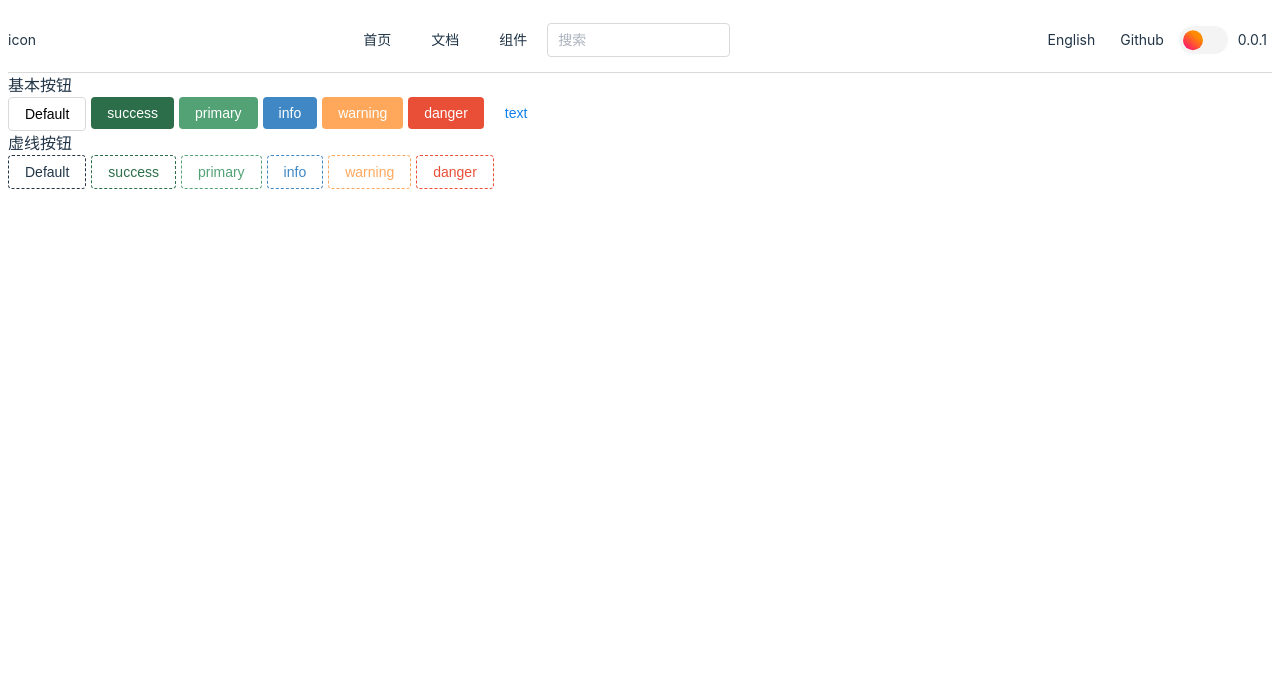
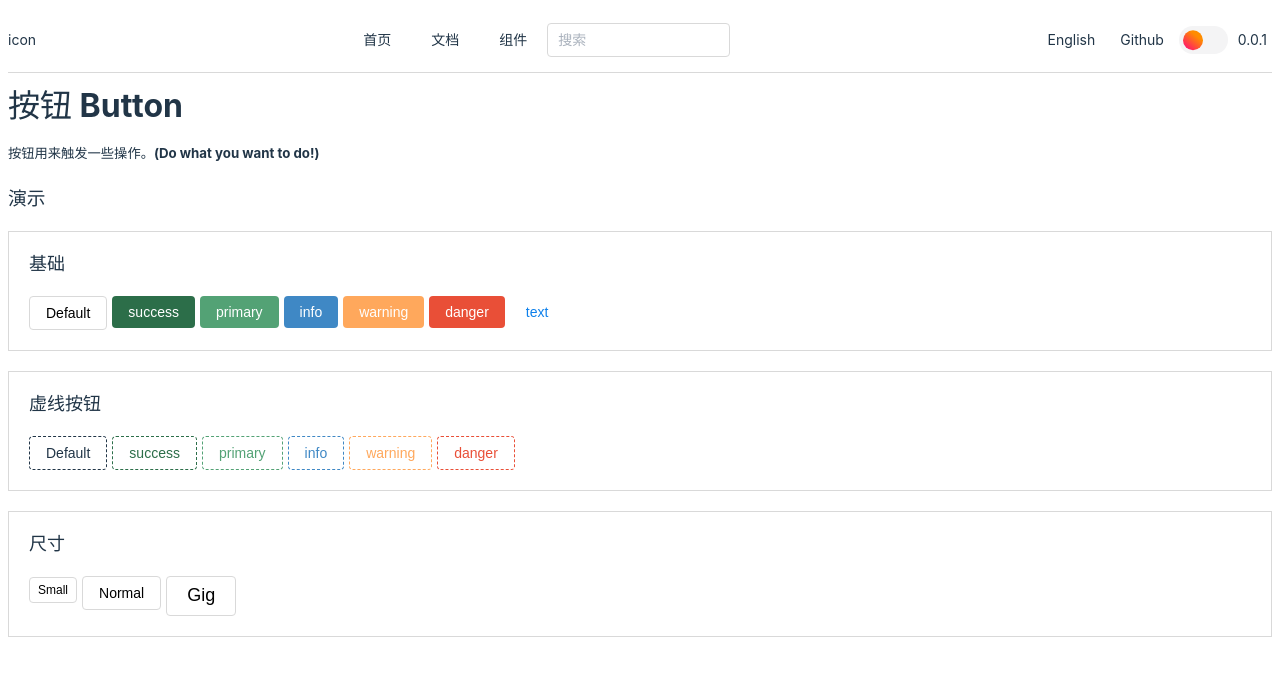
Before and after one commit to Caller-UI/caller-ui, a Vue app: page /component/button in a window 1280 px wide. Shown: the top 676 px of the page. Built offline with nearby package versions, Linux system fonts and the light colour scheme.

Commit message:
[新增功能](button按钮): 新增尺寸样式

```diff
--- a/src/packages/button/Button.less
+++ b/src/packages/button/Button.less
@@ -1,5 +1,6 @@
 @import url('../style/const.less');
 @fontSize: 14px;
+@btnHeight: 32px;
 
 .c-button {
   display: inline-flex;
@@ -82,7 +83,24 @@
     background: none;
     color: @textColor;
   }
-
+  &-size-large {
+    height: @btnHeight * 1.25;
+    font-size: 16px;
+    font-size: @fontSizeLarge;
+    padding: 0 20px;
+  }
+  &-size-large {
+    height: @btnHeight * 1.25;
+    font-size: 16px;
+    font-size: @fontSizeLarge;
+    padding: 0 20px;
+  }
+  &-size-small {
+    height: (@btnHeight / 1.25);
+    font-size: 12px;
+    font-size: @fontSizeSmall;
+    padding: 0 8px;
+  }
   /* 虚线 */
   .btnDash(@color) {
     color: @color;
--- a/src/packages/button/demo/button.vue
+++ b/src/packages/button/demo/button.vue
@@ -1,11 +1,18 @@
 <script setup lang="ts">
 import Hovbutton from './hovDemo.vue'
 import Dashedbutton from './dashedDemo.vue'
+import SizeDemo from './sizeDemo.vue'
 </script>
 <template>
   <div>
-    <Hovbutton />
-    <Dashedbutton />
+    <h1>按钮 Button</h1>
+    <h5>按钮用来触发一些操作。(Do what you want to do!)</h5>
+    <div>
+      <h3>演示</h3>
+      <Hovbutton />
+      <Dashedbutton />
+      <SizeDemo />
+    </div>
   </div>
 </template>
 <style lang="less" scoped></style>
--- a/src/packages/button/demo/dashedDemo.vue
+++ b/src/packages/button/demo/dashedDemo.vue
@@ -1,8 +1,8 @@
 <script setup lang="ts"></script>
 <template>
-  <div>
-    <div>虚线按钮</div>
-    <div class="box">
+  <div class="box">
+    <div class="title">虚线按钮</div>
+    <div class="fx">
       <c-button dashed>Default</c-button>
       <c-button type="success" dashed>success</c-button>
       <c-button type="primary" dashed>primary</c-button>
@@ -13,7 +13,5 @@
   </div>
 </template>
 <style lang="less" scoped>
-.box {
-  display: flex;
-}
+@import '@/packages/style/commom.less';
 </style>
--- a/src/packages/button/demo/hovDemo.vue
+++ b/src/packages/button/demo/hovDemo.vue
@@ -1,8 +1,8 @@
 <script setup lang="ts"></script>
 <template>
-  <div>
-    <div>基本按钮</div>
-    <div class="box">
+  <div class="box">
+    <div class="title">基础</div>
+    <div class="fx">
       <c-button>Default</c-button>
       <c-button type="success">success</c-button>
       <c-button type="primary">primary</c-button>
@@ -14,7 +14,5 @@
   </div>
 </template>
 <style lang="less" scoped>
-.box {
-  display: flex;
-}
+@import '@/packages/style/commom.less';
 </style>
--- /dev/null
+++ b/src/packages/button/demo/sizeDemo.vue
@@ -0,0 +1,14 @@
+<script setup lang="ts"></script>
+<template>
+  <div class="box">
+    <div class="title">尺寸</div>
+    <div class="fx">
+      <c-button size="small">Small</c-button>
+      <c-button>Normal</c-button>
+      <c-button size="large">Gig</c-button>
+    </div>
+  </div>
+</template>
+<style lang="less" scoped>
+@import '@/packages/style/commom.less';
+</style>
--- a/src/packages/button/index.vue
+++ b/src/packages/button/index.vue
@@ -4,6 +4,10 @@ import { Types, Name, Sizes } from './const'
 import './Button.less'
 const props = defineProps({
   type: {
+    type: String,
+    default: ''
+  },
+  size: {
     type: String,
     default: ''
   },
@@ -21,6 +25,7 @@ const cClass = computed(() => {
   return [
     Name,
     Types.includes(props.type) ? `c-button-${props.type}` : 'c-button-default',
+    Sizes.includes(props.size) ? ` ${Name}-size-${props.size}` : '',
     props.round ? 'c-button-round' : '',
     props.dashed ? 'c-button-dashed' : ''
   ]
--- /dev/null
+++ b/src/packages/style/commom.less
@@ -0,0 +1,12 @@
+.box {
+  border: 1px solid var(--borderColor);
+  padding: 20px;
+  margin-top: 20px;
+}
+.title {
+  font-size: 18px;
+  margin-bottom: 20px;
+}
+.fx {
+  display: flex;
+}
--- a/src/packages/style/const.less
+++ b/src/packages/style/const.less
@@ -6,3 +6,7 @@
 @textColor: #0e80eb;
 @defaultBorderColor: #d9d9d9;
 @defaultBorderHoverColor: #646cff;
+
+@fontSize: 14px;
+@fontSizeLarge: 18px;
+@fontSizeSmall: 12px;
```
